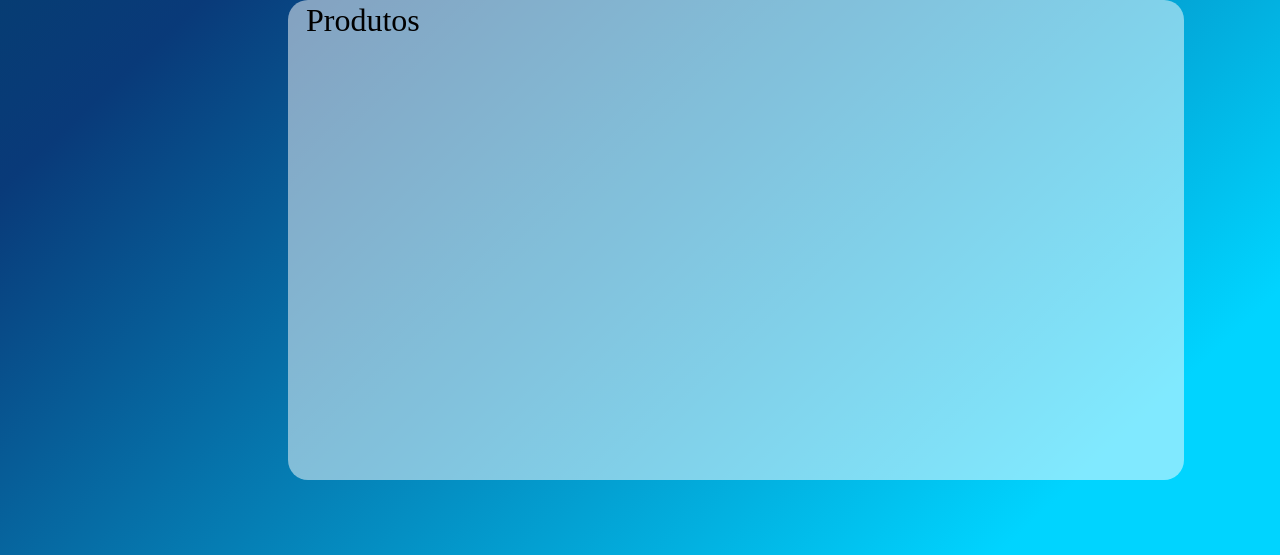
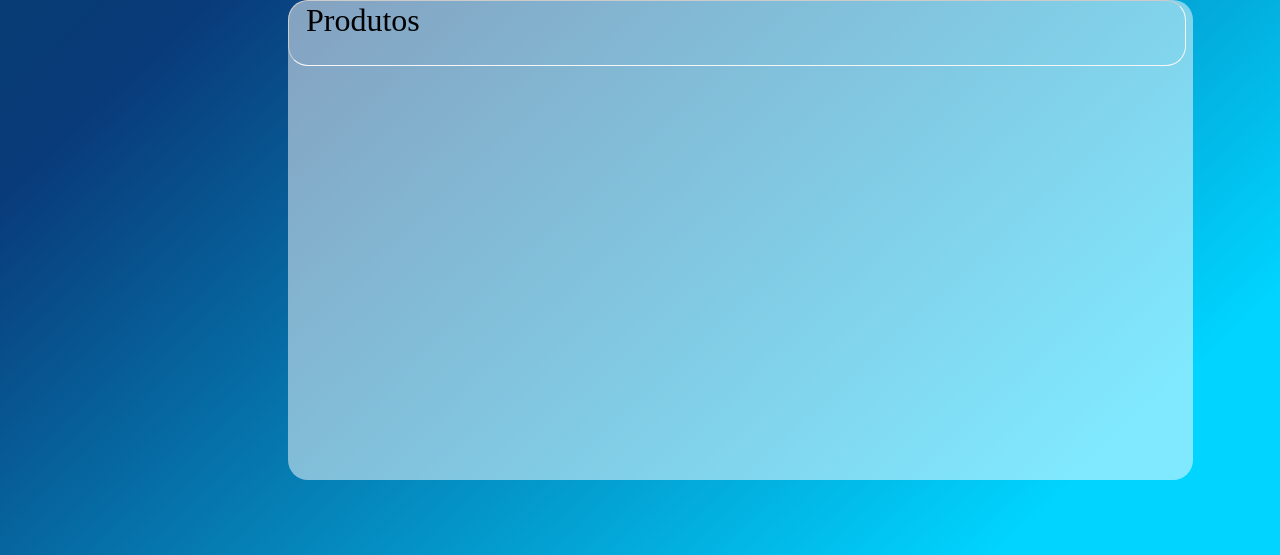
Before and after one commit to lucasmbrute2/Blue_store, a Flask app: template templates/carrinho.html in a window 1280 px wide; the page is wider, and only the part inside the window is pictured. Shown: the part 277-832 px from the top of that part. Run offline with Flask 2, Linux system fonts and the light colour scheme; the template is opened without the code that fills it, so the values that code supplies are empty; some web fonts are replaced.

Commit message:
atualizaçao pagina carrinho

```diff
--- a/static/css/carrinho.css
+++ b/static/css/carrinho.css
@@ -75,7 +75,7 @@ header#um div#titulo img {
  section#tabela table{
     background-color:#ffffff80;
     position: absolute;
-    width: 70%;
+    width: 70.7%;
     height: 60%;
     display: flex;
     justify-content: left;
@@ -99,3 +99,10 @@ header#um div#titulo img {
  section#tabela table td#produtos{
     padding-left: 1rem;
  }
+
+ section hr{
+    padding-top: 4rem;
+    border-radius: 20px;
+    width: 70%;
+    margin-left: 18rem;
+ }
--- a/templates/carrinho.html
+++ b/templates/carrinho.html
@@ -36,6 +36,7 @@
 
             </tr>
         </table>
+        <hr>
     </section>
 
 </body>
```
